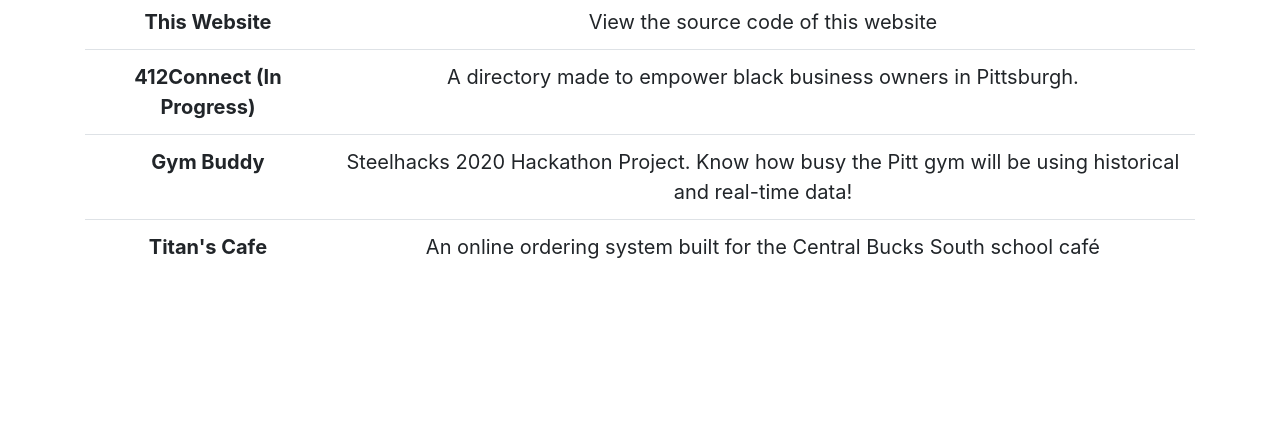
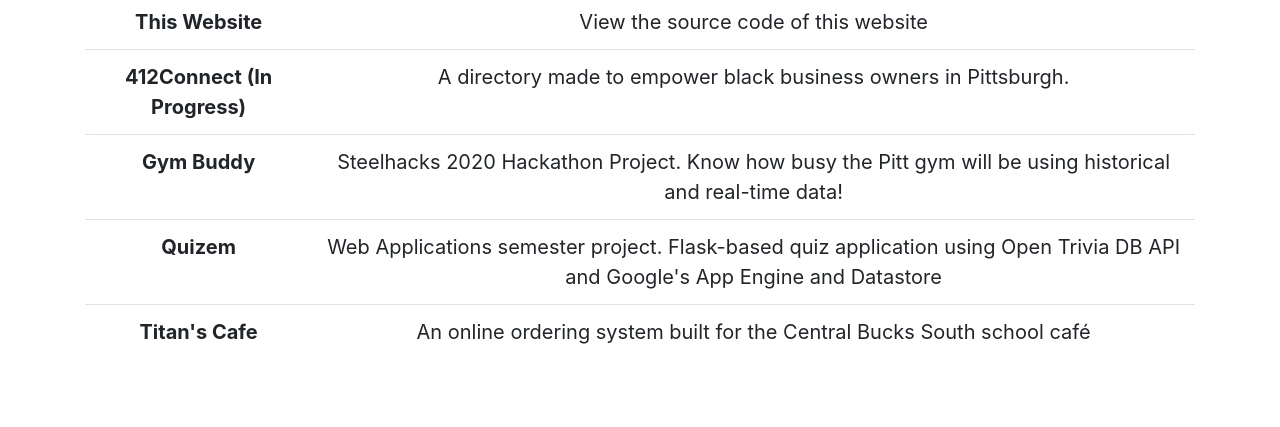
Before and after one commit to jerols4/Portfolio, a plain HTML site: page projects.html in a window 1280 px wide. Shown: the part 146-573 px from the top of the page. Drawn offline with nearby package versions, Linux system fonts and the light colour scheme.

Commit message:
Added Quizem to project page

```diff
--- a/projects.html
+++ b/projects.html
@@ -63,6 +63,10 @@
             <tr onclick="window.location='https://github.com/jerols4/GymBuddy';">
               <th scope="row">Gym Buddy</th>
               <td>Steelhacks 2020 Hackathon Project. Know how busy the Pitt gym will be using historical and real-time data!</td>
+            <tr onclick="window.location='https://web-apps-303100.ue.r.appspot.com/';">
+              <th scope="row">Quizem</th>
+              <td>Web Applications semester project. Flask-based quiz application using Open Trivia DB API and Google's App Engine and Datastore</td>
+            </tr>
             <tr onclick="window.location='titanscafe.html';">
               <th scope="row">Titan's Cafe</th>
               <td>An online ordering system built for the Central Bucks South school café</td>
```
